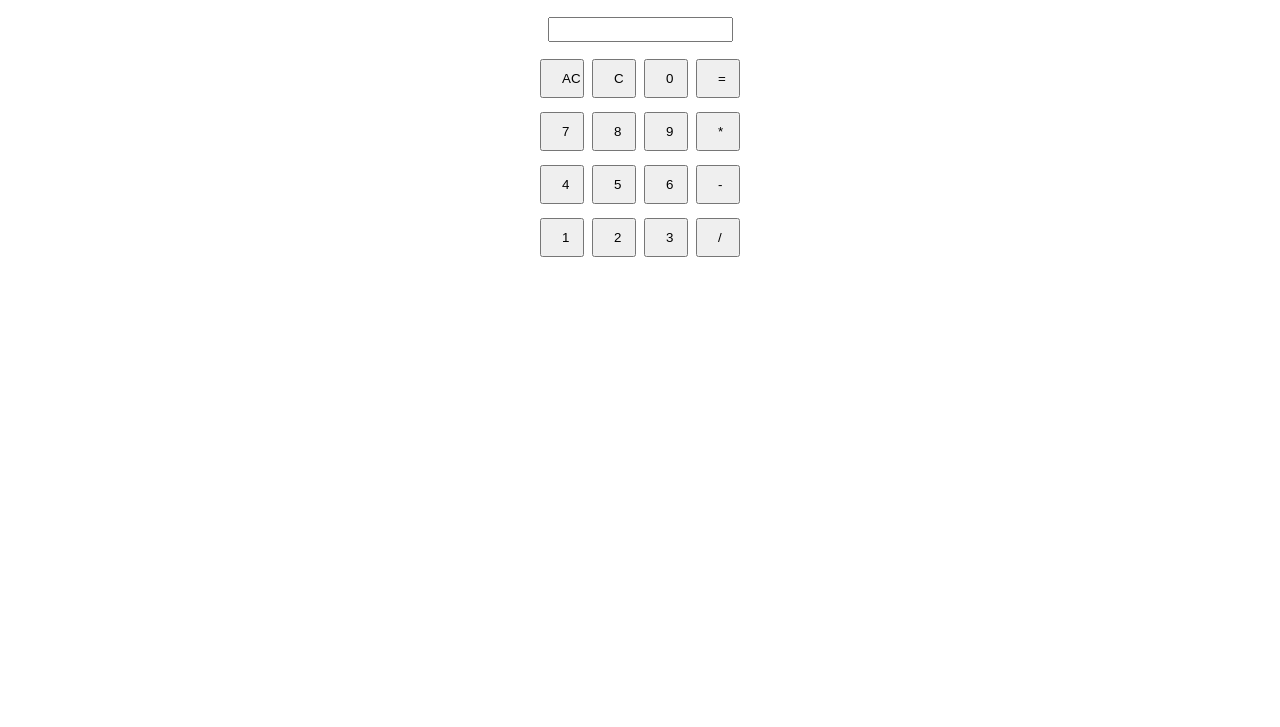
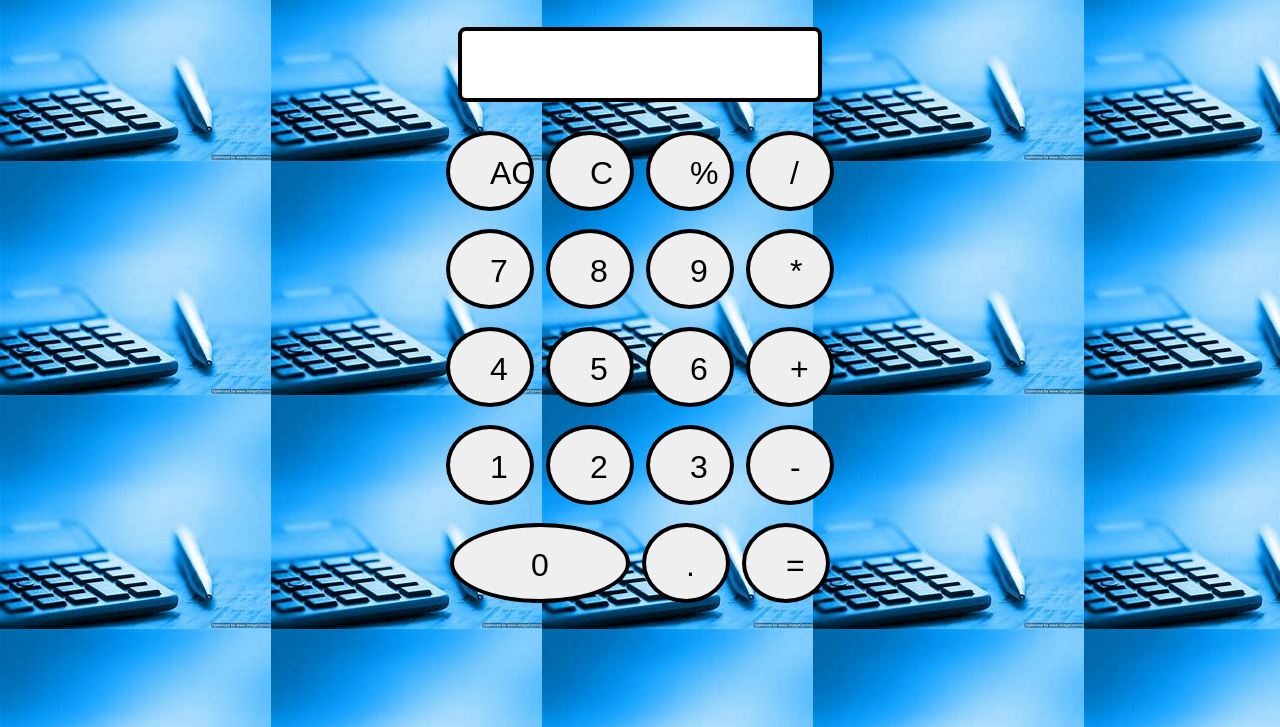
Before and after one commit to Champion4217/Calculator-Project, a plain HTML site: page index.html in a window 1280 px wide. Shown: the part 73-800 px from the top of the page. Drawn offline with Linux system fonts and the light colour scheme.

Commit message:
complete design of calculator

```diff
--- a/index.html
+++ b/index.html
@@ -10,12 +10,12 @@
 <body>
     <h1 class="intro"> Welcome to Champion's Calculator</h1>
     <div class="container">
-        <input type="text">
+        <input class="input-text" type="text">
         <div class="row">
-            <button type="button">AC</button>
+            <button type="button" class="ac"> AC </button>
             <button type="button">C</button>
-            <button type="button">0</button>
-            <button type="button">=</button>
+            <button type="button">%</button>
+            <button type="button">/</button>
         </div>
         <div class="row">
             <button type="button">7</button>
@@ -27,13 +27,18 @@
             <button type="button">4</button>
             <button type="button">5</button>
             <button type="button">6</button>
-            <button type="button">-</button>
+            <button type="button">+</button>
         </div>
         <div class="row">
             <button type="button">1</button>
             <button type="button">2</button>
             <button type="button">3</button>
-            <button type="button">/</button>
+            <button type="button">-</button>
+        </div>
+        <div class="row">
+            <button type="button" class="zero">0</button>
+            <button type="button">.</button>
+            <button type="button">=</button>
         </div>
     </div>
 </body>
--- a/style.css
+++ b/style.css
@@ -1,13 +1,17 @@
 body{
-
+    background-image: url("calculator.jpg");
 
 }
 
 button{
-    padding: 10px 20px;
-    width: 20px;
-    margin: 2px 2px;
-}
+    padding: 20px 40px;
+    width: 40px;
+    margin: 4px 4px;
+    border-radius: 60%;
+    height: 80px;
+    font-size: 2rem;
+    cursor: pointer;
+    border: 4px solid black;}
 .container{
     display: flex;
     flex-direction: column;
@@ -17,11 +21,19 @@ button{
 .intro{
     text-align: center;
 }
-input{
-    padding-bottom: 5px;
-
-    margin: 10px 15px;
+.input-text{
+    padding: 30px;
+    padding-bottom: 10px;
+    /* width: 20px; */
+    margin: 20px 30px;
+    border-radius: 8px;
+    font-size: 23px;
+    border: 4px solid black;
 }
 .row{
     padding: 5px 0px;
+    text-align: center;
 }
+.zero{
+    width: 180px;
+}
```
Also changed, not shown: calculator.jpg (added).
